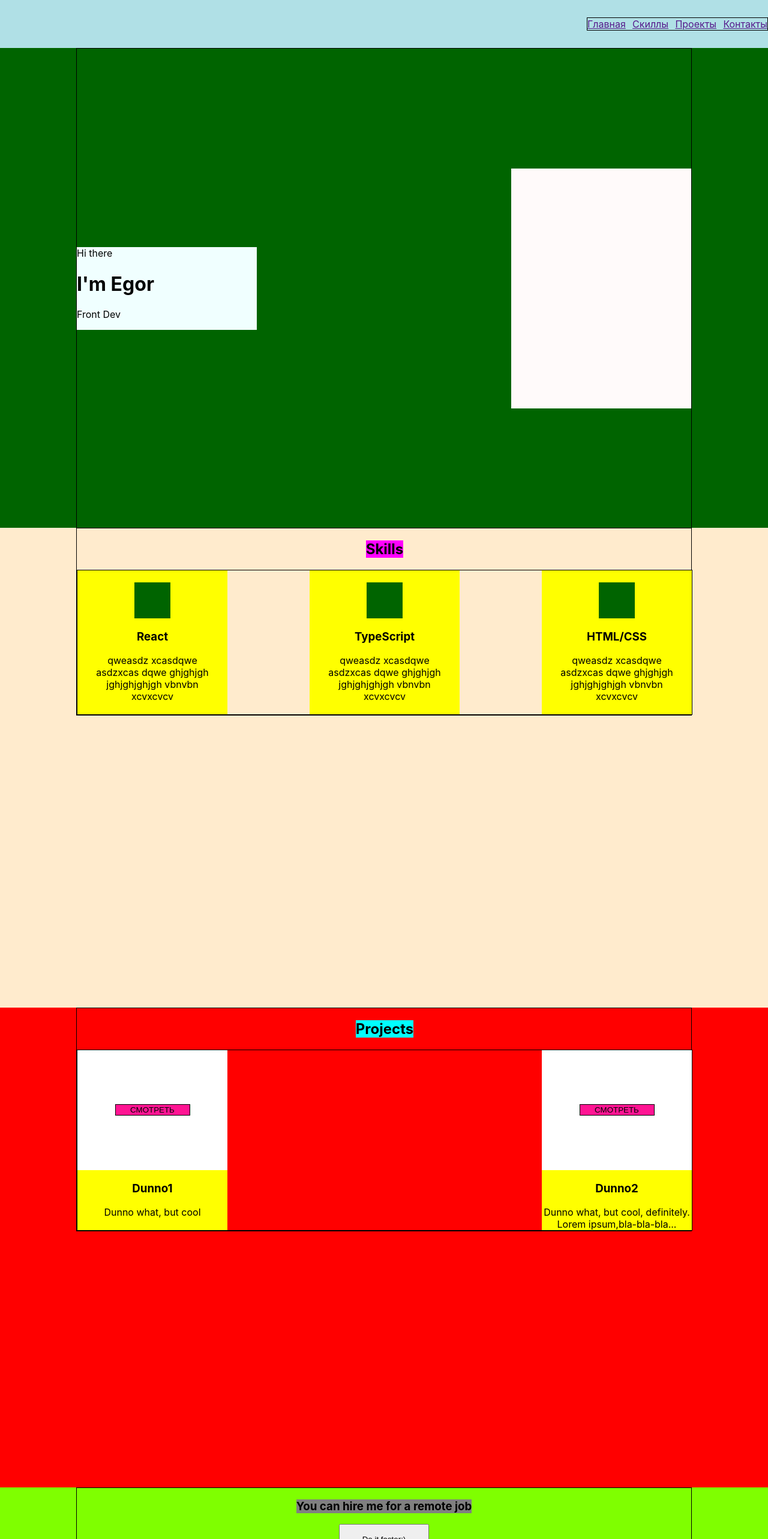
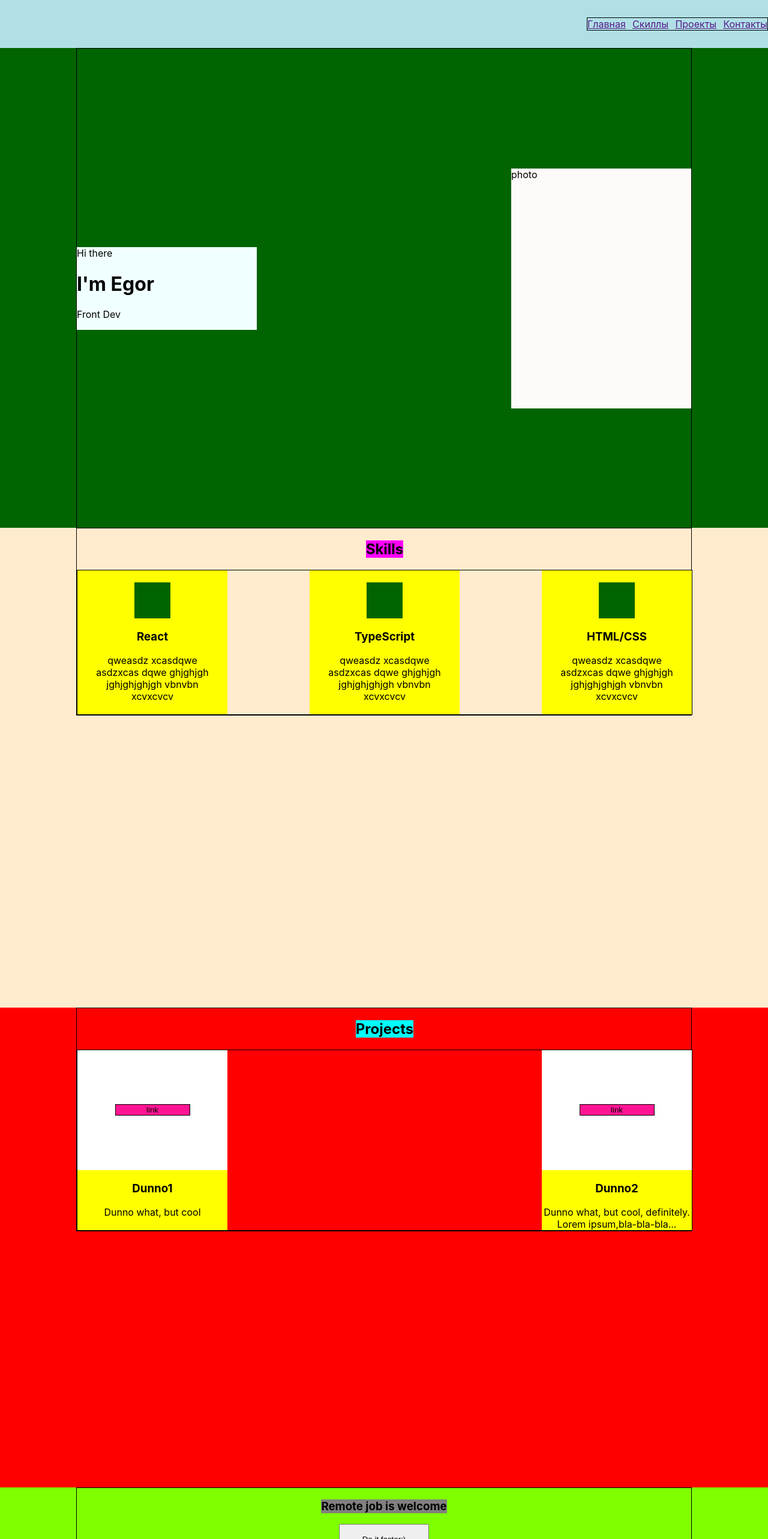
Before and after one commit to egory4fash/verstka, a React (Create React App) app: page / in a window 1280 px wide. Shown: the top 2566 px of the page at 60% size. Built offline with nearby package versions, Linux system fonts and the light colour scheme.

Commit message:
lesson 1.1 deployed

```diff
--- a/src/Main/Main.tsx
+++ b/src/Main/Main.tsx
@@ -13,7 +13,7 @@ export const Main = (props: any) => {
                     <p>Front Dev</p>
                 </div>
                 <div
-                    className={s.photo}>
+                    className={s.photo}>photo
                 </div>
             </div>
 
--- a/src/Projects/SingleProject/SingleProject.tsx
+++ b/src/Projects/SingleProject/SingleProject.tsx
@@ -10,7 +10,7 @@ export const SingleProject = (props:SingleProjectPropsType) => {
     return (
         <div className={s.singleProject}>
             <div className = {s.picture}>
-                <button className={s.button} onClick={ () => {alert("Sorry,nothing here")}}>СМОТРЕТЬ</button>
+                <button className={s.button} onClick={ () => {alert("Sorry,nothing here")}}>link</button>
             </div>
             <div>
                 <h3>{props.title}</h3>
--- a/src/RemoteJob/RemoteJob.tsx
+++ b/src/RemoteJob/RemoteJob.tsx
@@ -6,7 +6,7 @@ export const RemoteJob = () => {
     return (
         <div className =  {s.block}>
             <div className = {`${styleContainer.container} ${s.remoteContainer}`}>
-            <h3 className = {s.title}>You can hire me for a remote job</h3>
+            <h3 className = {s.title}>Remote job is welcome</h3>
             <button className = {s.button} onClick={ () => {alert("Under construction")}}>Do it faster:)</button>
             </div>
         </div>
```
